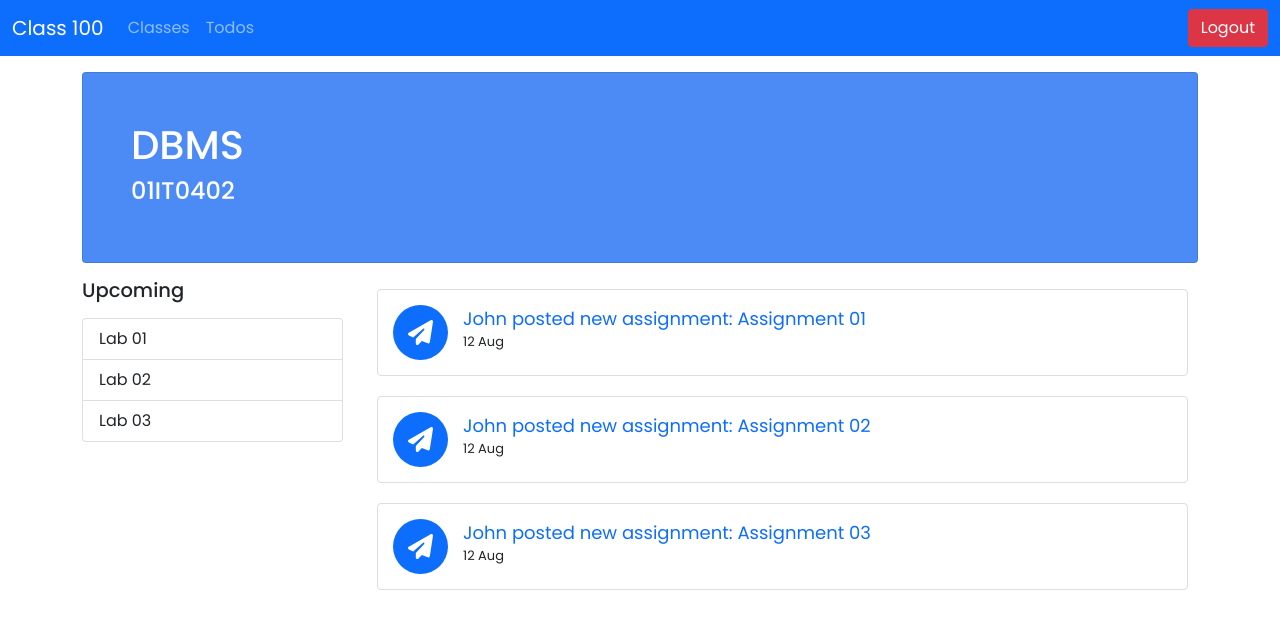
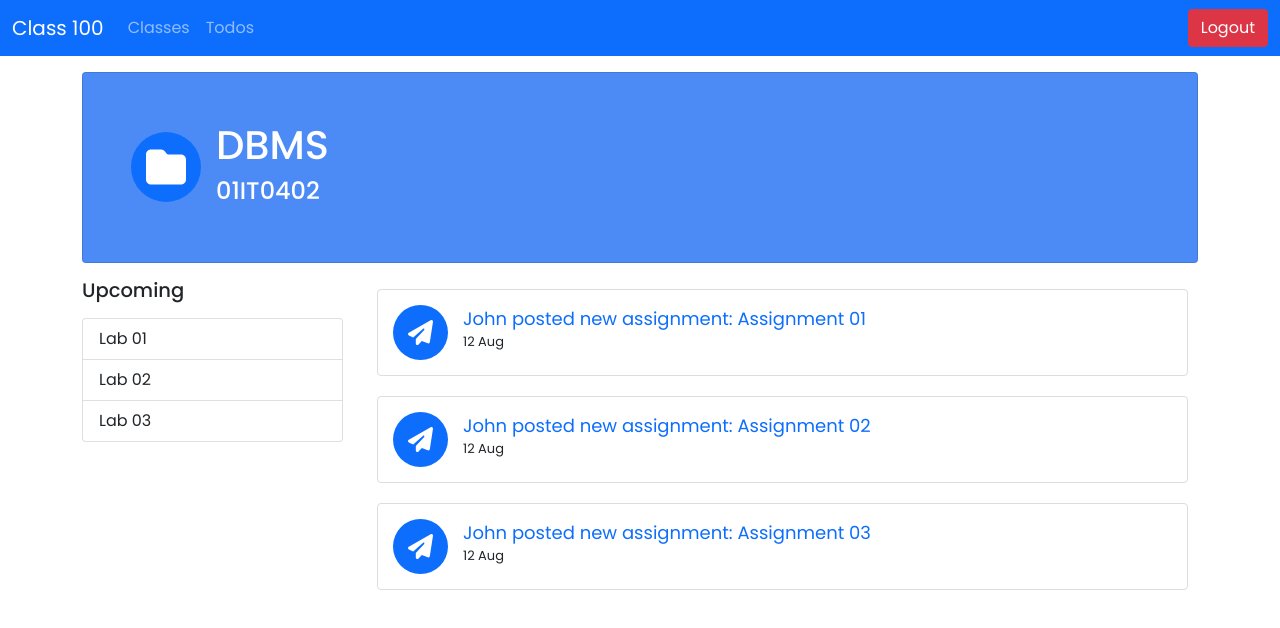
Before and after one commit to thtauhid/100-class, a React (Create React App) app: page /class in a window 1280 px wide. Shown: the top 628 px of the page. Built offline with nearby package versions, Linux system fonts and the light colour scheme; no server answers.

Commit message:
Adding Icon to banner

```diff
--- a/src/comps/Banner.js
+++ b/src/comps/Banner.js
@@ -1,9 +1,15 @@
+import { FontAwesomeIcon } from "@fortawesome/react-fontawesome";
+import { faFolder } from '@fortawesome/free-solid-svg-icons'
+
 function Banner({bg}) {
   return (
     <>
-      <div className="card mb-3 mt-3 p-5" style={{background: bg}}>
-        <h1 className='text-white'>DBMS</h1>
-        <h4 className="text-white">01IT0402</h4>
+      <div className="card mb-3 mt-3 p-5 banner-container" style={{background: bg}}>
+        <FontAwesomeIcon className='banner-icon' icon={faFolder} />
+        <div className="banner-details">
+          <h1 className='text-white'>DBMS</h1>
+          <h4 className="text-white">01IT0402</h4>
+        </div>
       </div>
     </>
   )
```
